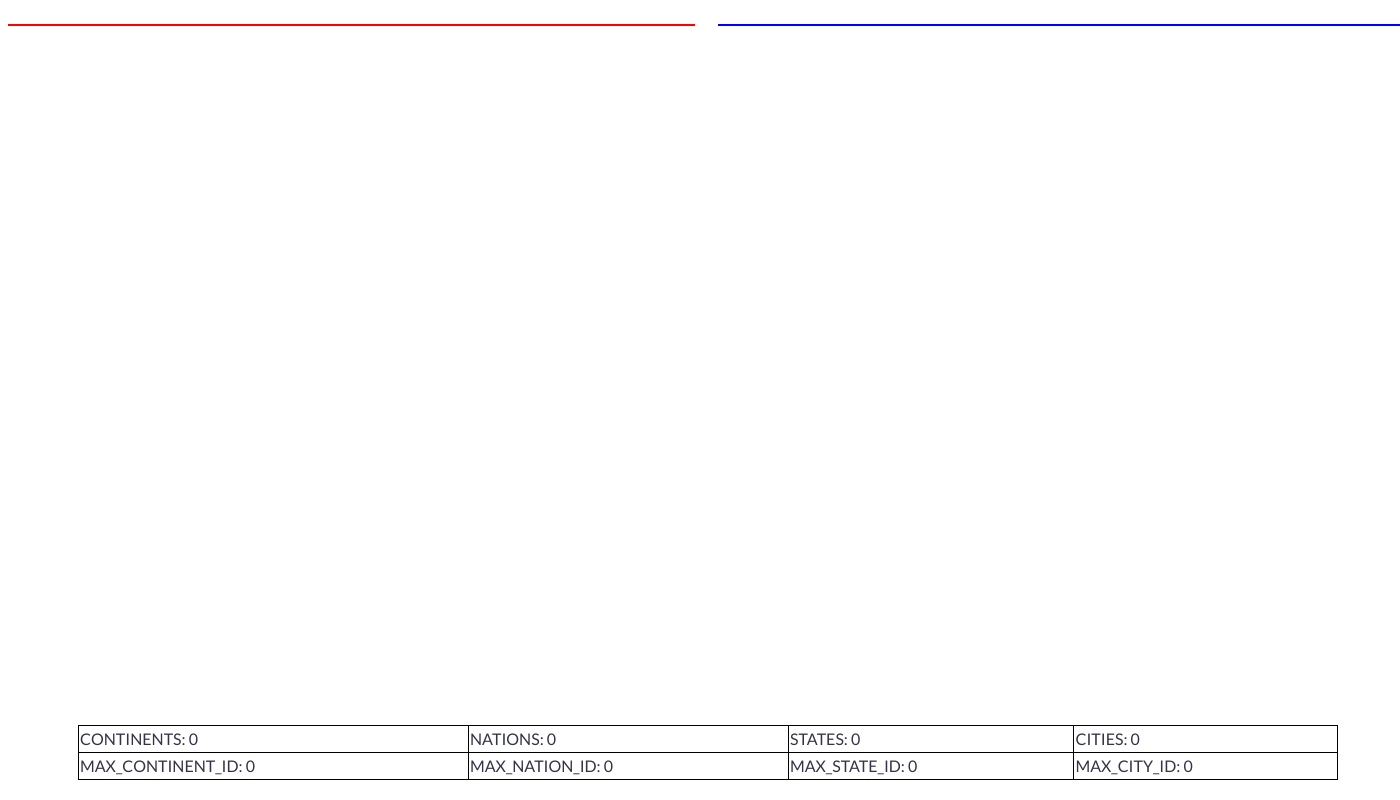
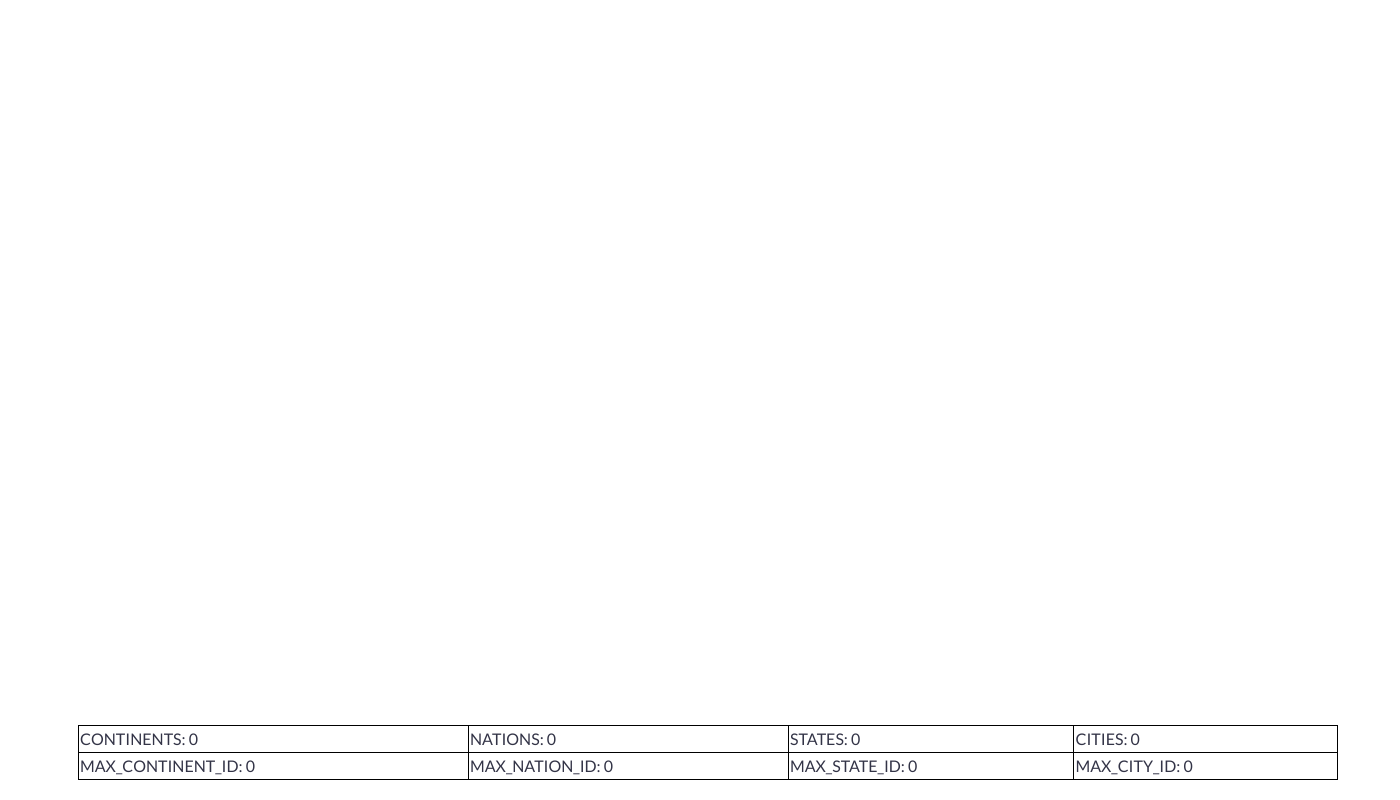
Before and after one commit to eriqjaffe/OOTP-World-Editor, an Electron app: page index.html in a window 1400 px wide. Drawn offline with Linux system fonts and the light colour scheme; no server answers.

Commit message:
initial commit

```diff
--- a/index.html
+++ b/index.html
@@ -27,10 +27,10 @@
 </head>
 <body>
     <div class="section group" style="position: absolute; top: 10px; width:100%;" >
-        <div class="col span_1_of_2" style="border:1px solid red;">
+        <div class="col span_1_of_2">
             <div id="xmlOutput" style="max-height: 840px; overflow: auto;"></div>
         </div>
-        <div class="col span_1_of_2" style="border:1px solid blue;">
+        <div class="col span_1_of_2">
             <div id="dataTable"></div>
         </div>
     </div>
```
